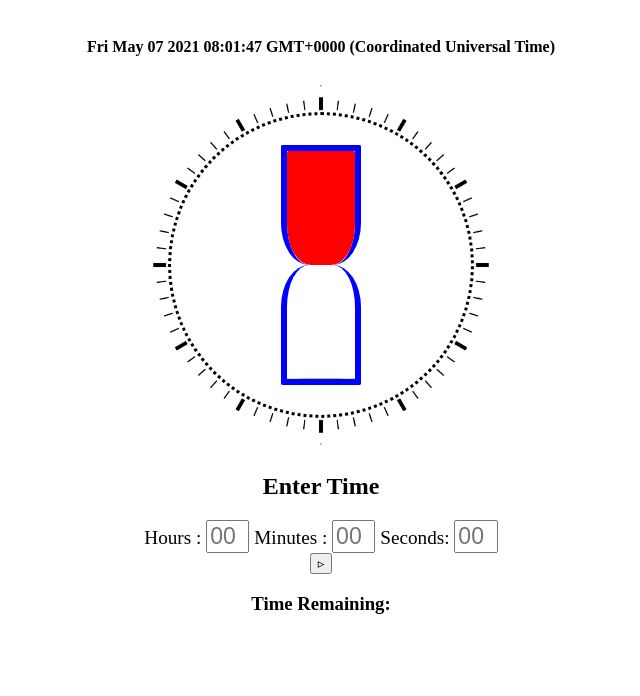
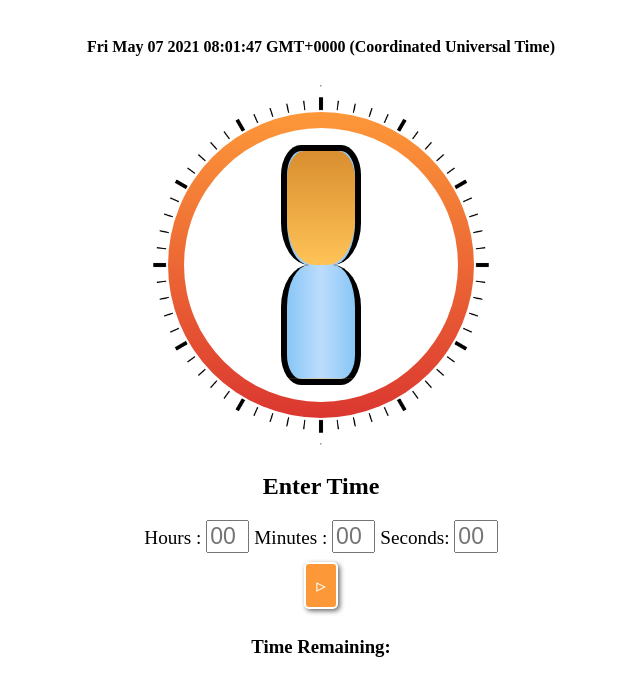
Before and after one commit to COdingaorg/HourGlassTimer, a plain HTML site: page index.html in a window 1280 px wide. Shown: the part 58-754 px from the top of the page, without its empty margins (319-959 px from the left). Drawn offline with nearby package versions, Linux system fonts and the light colour scheme.

Commit message:
style pointer, add variable colors and style button

```diff
--- a/scripts.js
+++ b/scripts.js
@@ -72,15 +72,16 @@ $(document).ready(function () {
 
       var percNum = parseInt(timerS);
       //resizing hour glass content
-      if (percNum <= 50){
+      if (percNum <= 13){
+        $('#upperGlass div').css('width', '60%')
+      }else if (percNum <= 20){
+        $('#upperGlass div').css('width', '78%')
+      }else if(percNum <= 34){
+        $('#upperGlass div').css('width', '80%')
+      }else if (percNum <= 39){
+        $('#upperGlass div').css('width', '84%')
+      } else if (percNum <= 60){
         $('#upperGlass div').css('width', '94%')
-      }else if (percNum <= 39){
-        $('#upperGlass div').css('width', '70%')
-      }
-      else if (percNum <= 20){
-        $('#upperGlass div').css('width', '65%')
-      }else if (percNum <= 13){
-        $('#upperGlass div').css('width', '40%')
       };
       console.log(percNum);
       $('#upperGlass div').css('height', percAdd);
--- a/styles.css
+++ b/styles.css
@@ -1,36 +1,49 @@
 *{
   box-sizing: border-box;
+}
+:root{
+  --red:#DB3730;
+  --orange:#FD9839;
+  --white: white;
+  --grey:rgb(105, 105, 105);
+  --gold:#FFC357;
+  --darkGold: #D98E2F;
+  --Blue:#88C6F6;
+  --lightblue:#BCDCFD;
+  --black:black;
 }
 #upperGlass{
   width: 80px;
   height: 120px;
-  border-bottom: 6px solid blue;
-  border-left: 6px solid blue;
-  border-right: 6px solid blue;
-  border-radius:35% 35% 2% 2%;
+  border-bottom: 6px solid var(--black);
+  border-left: 6px solid var(--black);
+  border-right: 6px solid var(--black);
+  background-image: linear-gradient( to right, var(--Blue), var(--lightblue), var(--Blue));
+  border-radius:35% 35% 25% 25%;
   margin-bottom: 0;
   transform: rotate(180deg);
   display: flex;
   justify-content: center;
-  z-index: 0;
+  z-index: 1;
 }
 #upperGlass>div{
   width: 100%;
   height: 100%;
-  border: 0px solid rebeccapurple;
+  background-image: linear-gradient(to top, var(--darkGold), var(--gold));
   padding-top: .5%;
   background-color: red;
-  border-radius: inherit;
+  border-radius: 40% 40% 25% 25%;
   z-index: -2;
   clip-path: polygon(18% 0, 85% 0, 92% 10%, 95% 15%,100% 30%, 100% 100%, 0 100%, 0 30%, 1% 8%, 10% 10%);
 }
 #lowerGlass{
   width: 80px;
   height: 120px;
-  border-top: 6px solid blue;
-  border-left: 6px solid blue;
-  border-right: 6px solid blue;
-  border-radius: 2% 2% 35% 35%;
+  border-top: 6px solid var(--black);
+  border-left: 6px solid var(--black);
+  border-right: 6px solid var(--black);
+  background-image: linear-gradient( to right, var(--Blue), var(--lightblue), var(--Blue));
+  border-radius: 25% 25% 35% 35%;
   margin-top: 0;
   padding: 0;
   transform: rotate(180deg);
@@ -41,10 +54,9 @@
 #lowerGlass>div{
   width: 100%;
   height: 0%;
-  border: 0px solid rebeccapurple;
+  background-image: linear-gradient(to top, var(--darkGold), var(--gold));
   padding: .5%;
-  background-color: green;
-  border-radius: 35% 35% 2% 2%;
+  border-radius: 40% 40% 25% 25%;
   transform: inherit;
   z-index: -2;
   clip-path: polygon(30% 0, 70% 0, 85% 5%, 95% 15%,100% 30%, 100% 100%, 0 100%, 0 30%, 5% 15%, 14% 6%);
@@ -52,12 +64,16 @@
 #holder{
   width: 90%;
   height: 90%;
-  border: 3px dotted black;
+  border: 16px solid transparent;
   display: flex;
   flex-direction: column;
   align-items: center;
   justify-content: center;
   border-radius: 50%;
+  background-image: linear-gradient(white, white),
+                    linear-gradient(to bottom, var(--orange), var(--red));
+  background-origin: border-box;
+  background-clip: content-box, border-box;
 }
 form#timeInput input,label{
   height: auto;
@@ -100,6 +116,16 @@ form#timeInput input,label{
   background-image: url('clock-face-png-6-Transparent-Images.png');
   background-size: 100%;
 }
+button{
+  background-color: var(--orange);
+  padding: 10px;
+  border-radius: 5px;
+  color: var(--white);
+  font-size: 1.2em;
+  box-shadow: 2px 2px 5px var(--grey);
+  border: 2px solid var(--white);
+  margin: 2%;
+}
 @keyframes rotate {
   from{
     transform: rotate(90deg);
```
